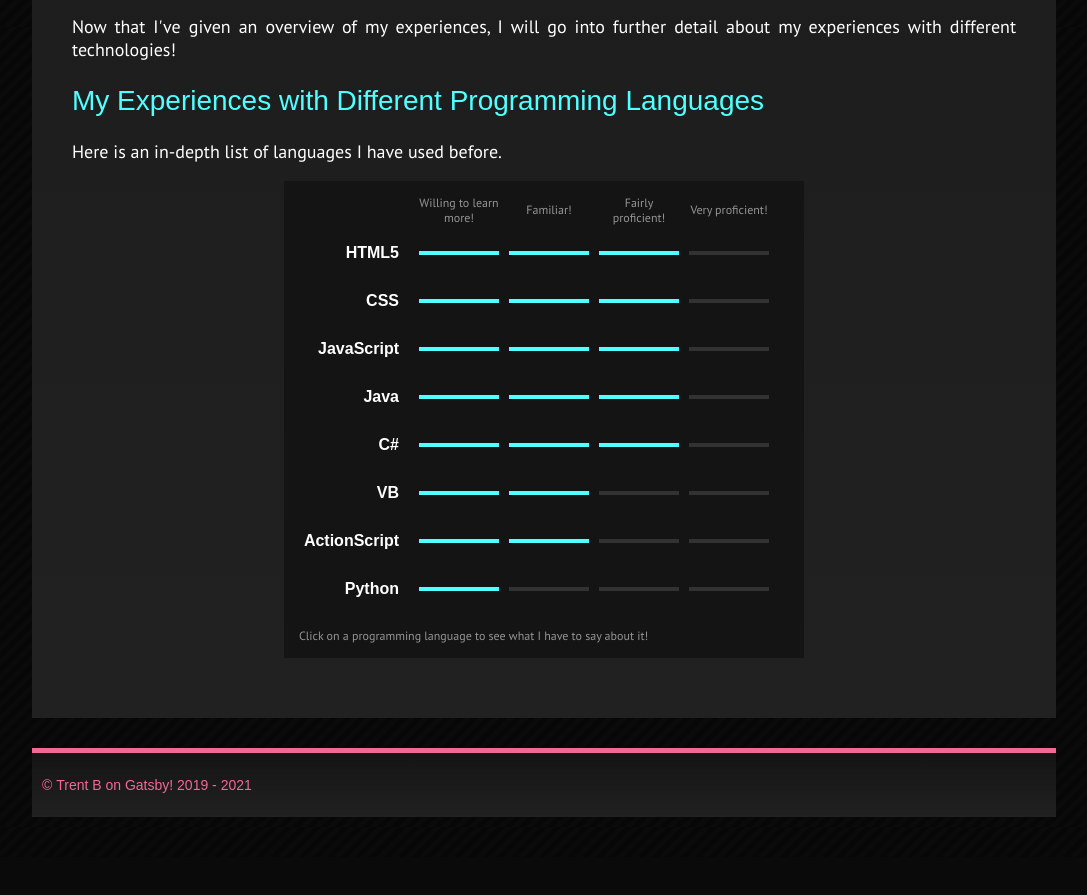
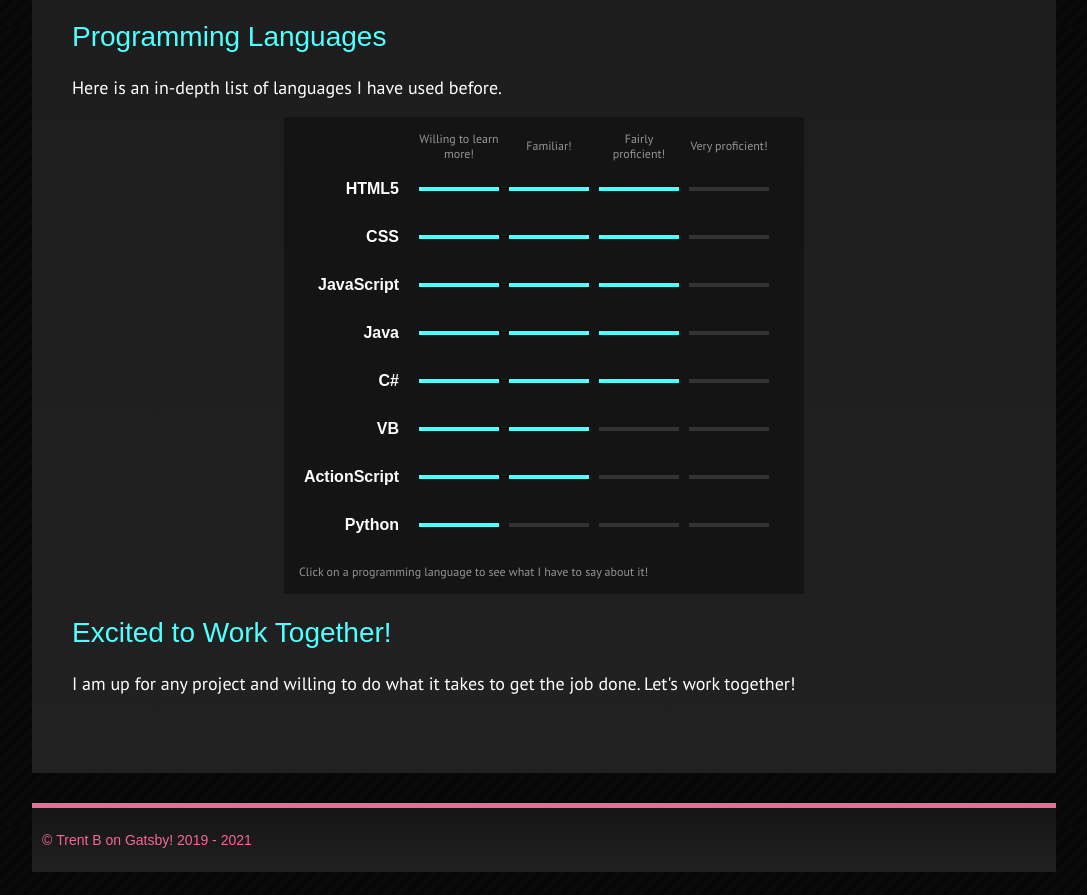
Before and after one commit to trentb10/studentweb-cencol-gatsby, a Gatsby site: page /about-me in a window 1280 px wide. Shown: the part 2373-3268 px from the top of the page, without its empty margins (96-1183 px from the left). Before the commit the page ends 3230 px from the top, so only its background shows below. Built offline with nearby package versions, Linux system fonts and the light colour scheme; Gatsby itself is replaced by a stand-in of ours; a web font is replaced by a local one.

Commit message:
Updated about-me

```diff
--- a/src/pages/about-me.js
+++ b/src/pages/about-me.js
@@ -230,12 +230,7 @@ export default function AboutMe() {
         </ul>
       </p>
 
-      <p>
-        Now that I've given an overview of my experiences, I will go into further
-        detail about my experiences with different technologies!
-      </p>
-
-      <h2>My Experiences with Different Programming Languages</h2>
+      <h2>Programming Languages</h2>
 
       <p>
         Here is an in-depth list of languages I have used before.
@@ -422,6 +417,14 @@ export default function AboutMe() {
           </div>
         </div>
       </div>
+
+      <h2>Excited to Work Together!</h2>
+
+      <p>
+        I am up for any project and willing to do what it takes to get the job
+        done. Let's work together!
+      </p>
+
     </Layout>
   );
 }
```
